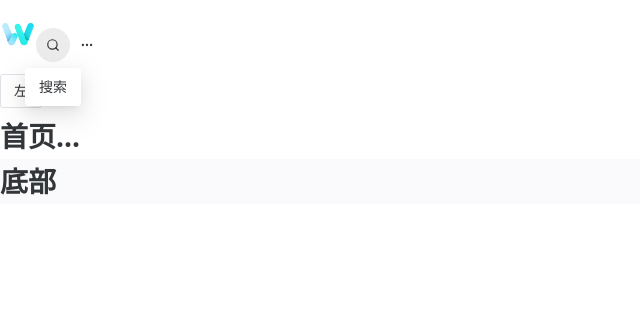
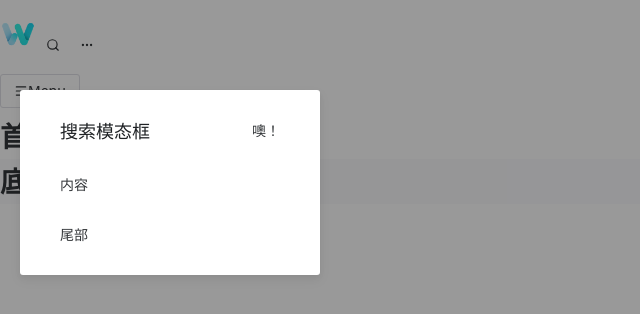
Before and after one commit to NepGliding/vnarp, a Vue app: page / in a window 1280 px wide. Both pictures are taken after a click on the button 53 px from the left and 45 px from the top of the page. Shown: the top 314 px of the page, without its empty margins (0-640 px from the left). Built offline with nearby package versions, Linux system fonts and the light colour scheme.

Commit message:
Twentieth archive 260413 2252

```diff
--- /dev/null
+++ b/src/assets/images/Menuicon.vue
@@ -0,0 +1,28 @@
+<template>
+  <svg
+    xmlns="http://www.w3.org/2000/svg"
+    xmlns:xlink="http://www.w3.org/1999/xlink"
+    aria-hidden="true"
+    role="img"
+    class="text-lg iconify iconify--lucide"
+    width="1em"
+    height="1em"
+    viewBox="0 0 24 24"
+  >
+    <path
+      fill="none"
+      stroke="currentColor"
+      stroke-linecap="round"
+      stroke-linejoin="round"
+      stroke-width="2"
+      d="M4 5h16M4 12h16M4 19h16"
+    ></path>
+  </svg>
+  <span>Menu</span>
+</template>
+
+<script setup>
+import { NText } from "naive-ui";
+</script>
+
+<style scoped></style>
--- a/src/components/layout/AppHeader.vue
+++ b/src/components/layout/AppHeader.vue
@@ -3,35 +3,52 @@
     <n-icon size="36">
       <img :src="logoSrc" alt="logo" />
     </n-icon>
-    <n-popover :overlap="overlap" :show-arrow="false" placement="bottom" trigger="click">
+    <!-- <n-popover :overlap="overlap" :show-arrow="false" placement="bottom" trigger="click">
       <template #trigger>
         <n-button quaternary circle>
           <Searchicon />
         </n-button>
       </template>
+      <div class="large-text">搜索</div>
+    </n-popover> -->
+    <n-button quaternary circle @click="showModal = true"><Searchicon /></n-button>
+    <n-modal v-model:show="showModal">
+      <n-card
+        style="width: 300px; position: fixed; left: 20px; top: 90px"
+        title="搜索模态框"
+        :bordered="false"
+        size="huge"
+        role="dialog"
+        aria-modal="true"
+      >
+        <template #header-extra> 噢！ </template>
+        内容
+        <template #footer> 尾部 </template>
+      </n-card>
+    </n-modal>
 
-      <div class="large-text">搜索</div>
-    </n-popover>
     <n-popover :overlap="overlap" :show-arrow="false" placement="bottom" trigger="click">
       <template #trigger>
         <n-button quaternary circle>
           <Functionicon />
         </n-button>
       </template>
-      <div class="large-text">功能</div>
+      <div class="large-text">相关</div>
       <n-switch @update:value="handleToggleTheme"> </n-switch>
     </n-popover>
   </div>
 </template>
 <script setup>
 import { ref } from "vue";
-import { NButton, NPopover, NIcon, NSwitch } from "naive-ui";
+import { NButton, NPopover, NIcon, NSwitch, NModal, NCard } from "naive-ui";
 import logoSrc from "@/assets/images/awrw2_36.svg";
 import Searchicon from "@/assets/images/Searchicon.vue";
 import Functionicon from "@/assets/images/Functionicon.vue";
 
 //弹窗
 const overlap = ref(false);
+//搜索弹窗模态框
+const showModal = ref(false);
 
 //主题切换
 const emit = defineEmits(["toggleTheme"]);
--- a/src/components/layout/AppNav.vue
+++ b/src/components/layout/AppNav.vue
@@ -1,6 +1,6 @@
 <template>
   <div class="main">
-    <n-button @click="activate('left')"> 左 </n-button>
+    <n-button @click="activate('left')"><Menuicon /></n-button>
     <n-drawer v-model:show="active" :width="257" :placement="placement">
       <router-link to="/">首页</router-link>
       <router-link to="/article">文章</router-link>
@@ -13,6 +13,7 @@
 <script setup>
 import { ref } from "vue";
 import { NButton, NDrawer, NDrawerContent } from "naive-ui";
+import Menuicon from "@/assets/images/Menuicon.vue";
 
 const active = ref(false);
 const placement = ref("right");
```
